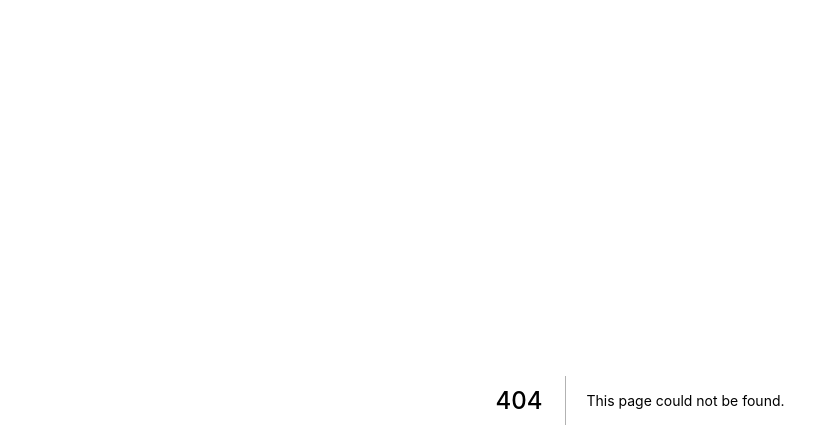
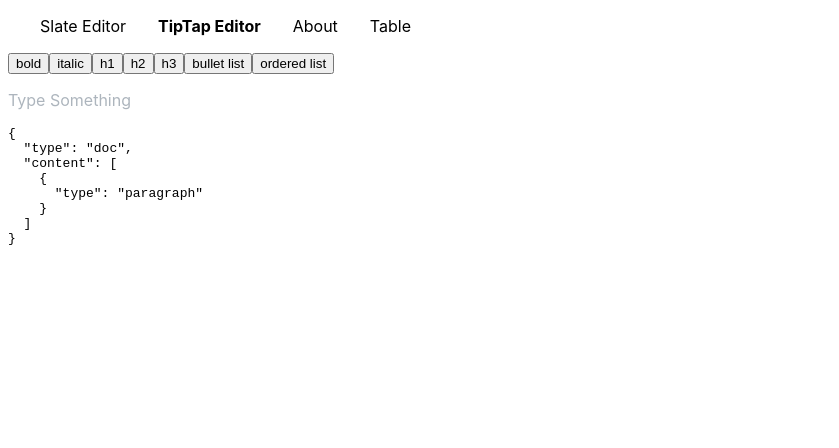
Before and after one commit to tanshunyuan/cuddly-wysiwyg, a Next.js app: page /tiptap in a window 1280 px wide. Before the commit this address had no page. Shown: the top 448 px of the page, without its empty margins (0-839 px from the left). Built offline with nearby package versions, Linux system fonts and the light colour scheme.

Commit message:
feat: added tiptap editor

```diff
--- a/package.json
+++ b/package.json
@@ -29,6 +29,9 @@
   "dependencies": {
     "@emotion/react": "11.7.1",
     "@emotion/styled": "11.6.0",
+    "@tiptap/extension-placeholder": "2.0.0-beta.46",
+    "@tiptap/react": "2.0.0-beta.105",
+    "@tiptap/starter-kit": "2.0.0-beta.171",
     "@udecode/plate": "9.1.2",
     "next": "12.0.7",
     "react": "17.0.2",
--- a/src/components/Navbar.tsx
+++ b/src/components/Navbar.tsx
@@ -9,7 +9,7 @@
   return (
     <Nav>
       <NavLink href="/" name="Slate Editor" />
-      <NavLink href="/draftjs" name="Draft JS Editor" />
+      <NavLink href="/tiptap" name="TipTap Editor" />
       <NavLink href="/about" name="About" />
       <NavLink href="/newTable" name="Table" />
     </Nav>
--- a/src/pages/_app.tsx
+++ b/src/pages/_app.tsx
@@ -1,7 +1,7 @@
 import { AppProps } from 'next/app';
 import styled from '@emotion/styled';
 import '@/styles/global.css';
-
+import '@/styles/tiptapstyles.css';
 export default function MyApp({ Component, pageProps }: AppProps) {
   return (
     <Container>
--- /dev/null
+++ b/src/pages/tiptap.tsx
@@ -0,0 +1,84 @@
+import Navbar from '@/components/Navbar';
+import Placeholder from '@tiptap/extension-placeholder';
+import { useEditor, EditorContent, Editor } from '@tiptap/react';
+import StarterKit from '@tiptap/starter-kit';
+const TipTap = () => {
+  const editor = useEditor({
+    extensions: [
+      StarterKit.configure({
+        history: false,
+        strike: false,
+        dropcursor: false,
+        gapcursor: false,
+        code: false,
+        horizontalRule: false,
+        blockquote: false,
+        codeBlock: false,
+      }),
+      Placeholder.configure({
+        placeholder: `Type Something`,
+      }),
+    ],
+  });
+  return (
+    <div>
+      <Navbar />
+      <div>
+        <MenuBar editor={editor} />
+        <EditorContent editor={editor} />
+      </div>
+      <pre>{JSON.stringify(editor?.getJSON(), null, 2)}</pre>
+    </div>
+  );
+};
+
+const MenuBar = ({ editor }: { editor: Editor | null }) => {
+  if (!editor) return null;
+  return (
+    <>
+      <button
+        onClick={() => editor.chain().focus().toggleBold().run()}
+        className={editor.isActive(`bold`) ? `is-active` : ``}
+      >
+        bold
+      </button>
+      <button
+        onClick={() => editor.chain().focus().toggleItalic().run()}
+        className={editor.isActive(`italic`) ? `is-active` : ``}
+      >
+        italic
+      </button>
+      <button
+        onClick={() => editor.chain().focus().toggleHeading({ level: 1 }).run()}
+        className={editor.isActive(`heading`, { level: 1 }) ? `is-active` : ``}
+      >
+        h1
+      </button>
+      <button
+        onClick={() => editor.chain().focus().toggleHeading({ level: 2 }).run()}
+        className={editor.isActive(`heading`, { level: 2 }) ? `is-active` : ``}
+      >
+        h2
+      </button>
+      <button
+        onClick={() => editor.chain().focus().toggleHeading({ level: 3 }).run()}
+        className={editor.isActive(`heading`, { level: 3 }) ? `is-active` : ``}
+      >
+        h3
+      </button>
+      <button
+        onClick={() => editor.chain().focus().toggleBulletList().run()}
+        className={editor.isActive(`bulletList`) ? `is-active` : ``}
+      >
+        bullet list
+      </button>
+      <button
+        onClick={() => editor.chain().focus().toggleOrderedList().run()}
+        className={editor.isActive(`orderedList`) ? `is-active` : ``}
+      >
+        ordered list
+      </button>
+    </>
+  );
+};
+export default TipTap;
--- /dev/null
+++ b/src/styles/tiptapstyles.css
@@ -0,0 +1,19 @@
+.is-active {
+  background: black;
+  color: #fff;
+}
+/* Basic editor styles */
+.ProseMirror > * + * {
+  margin-top: 0.75em;
+}
+.ProseMirror ul,
+ol {
+  padding: 0 1rem;
+}
+.ProseMirror p.is-editor-empty:first-child::before {
+  color: #adb5bd;
+  content: attr(data-placeholder);
+  float: left;
+  height: 0;
+  pointer-events: none;
+}
```
Also changed, not shown: 1 other file (tests, documents, lock files or other folders).
